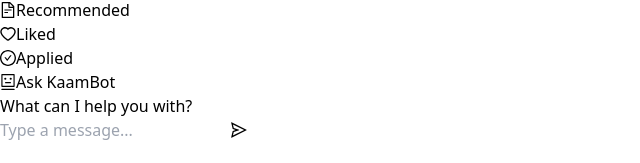
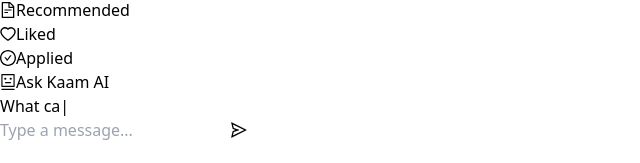
Before and after one commit to areeb1503/Job-Finder, a React (Vite) app in the folder FE/: page /app/jobs in a window 1280 px wide. Shown: the part 634-797 px from the top of the page, without its empty margins (0-640 px from the left). Built offline with nearby package versions, Linux system fonts and the light colour scheme.

Commit message:
FE Jobs page UI better

```diff
--- a/FE/package.json
+++ b/FE/package.json
@@ -15,7 +15,8 @@
     "antd": "^5.21.4",
     "react": "^18.3.1",
     "react-dom": "^18.3.1",
-    "react-router-dom": "^6.27.0"
+    "react-router-dom": "^6.27.0",
+    "react-typed": "^2.0.12"
   },
   "devDependencies": {
     "@eslint/js": "^9.11.1",
--- a/FE/src/Components/App/Jobs.jsx
+++ b/FE/src/Components/App/Jobs.jsx
@@ -1,6 +1,7 @@
 import React from 'react';
 import { NavLink, Outlet } from 'react-router-dom';
 import { FileTextOutlined, HeartOutlined, CheckCircleOutlined, SendOutlined, RobotOutlined } from '@ant-design/icons';
+import { ReactTyped } from "react-typed";
 
 function Jobs() {
   return (
@@ -58,7 +59,7 @@ function Jobs() {
         <div className="flex items-center space-x-2 p-2 border-b border-gray-300 pb-4">
           <RobotOutlined className="text-orange-700 text-2xl" />
           <span className="text-gray-700 text-lg font-semibold hover:text-orange-700 transition-colors">
-            Ask KaamBot
+            Ask Kaam AI
           </span>
         </div>
 
@@ -69,7 +70,17 @@ function Jobs() {
           <div className="flex-grow">
             {/* Dynamically populated chat messages would go here */}
           </div>
-          <p className="text-center mb-2 text-gray-600">What can I help you with?</p>
+          <p className="text-center mb-2 text-gray-600">
+            {" "}
+            <ReactTyped
+              strings={["What can I help you with?"]}
+              typeSpeed={100}
+              loop
+              backSpeed={20}
+              cursorChar="|"
+              showCursor={true}
+            />
+          </p>
         </div>
 
 
```
Also changed, not shown: 1 other file (tests, documents, lock files or other folders).
